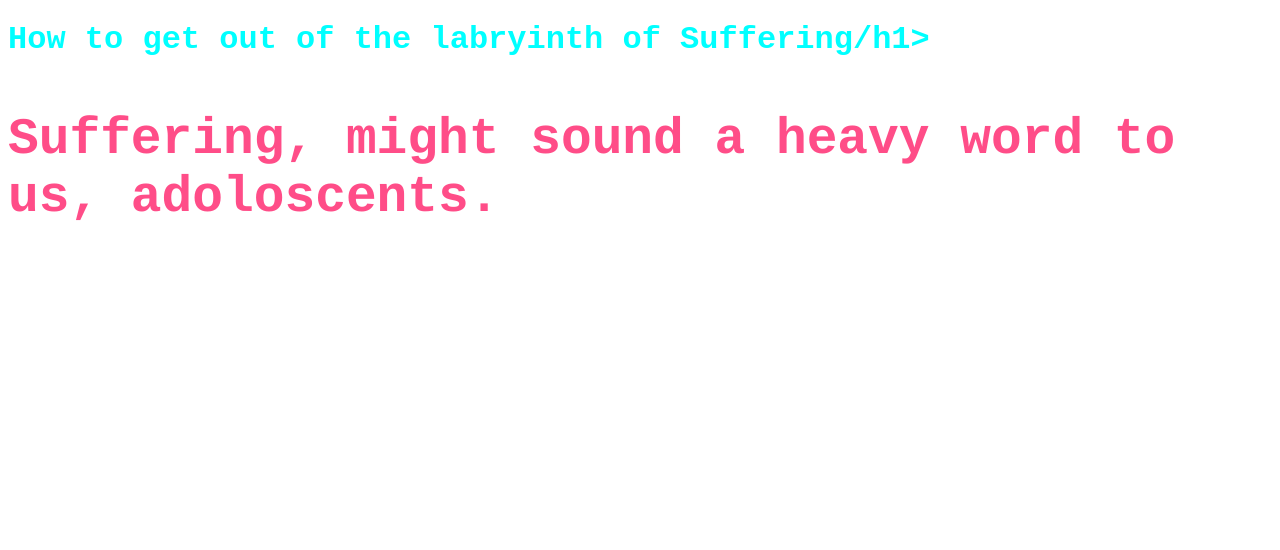
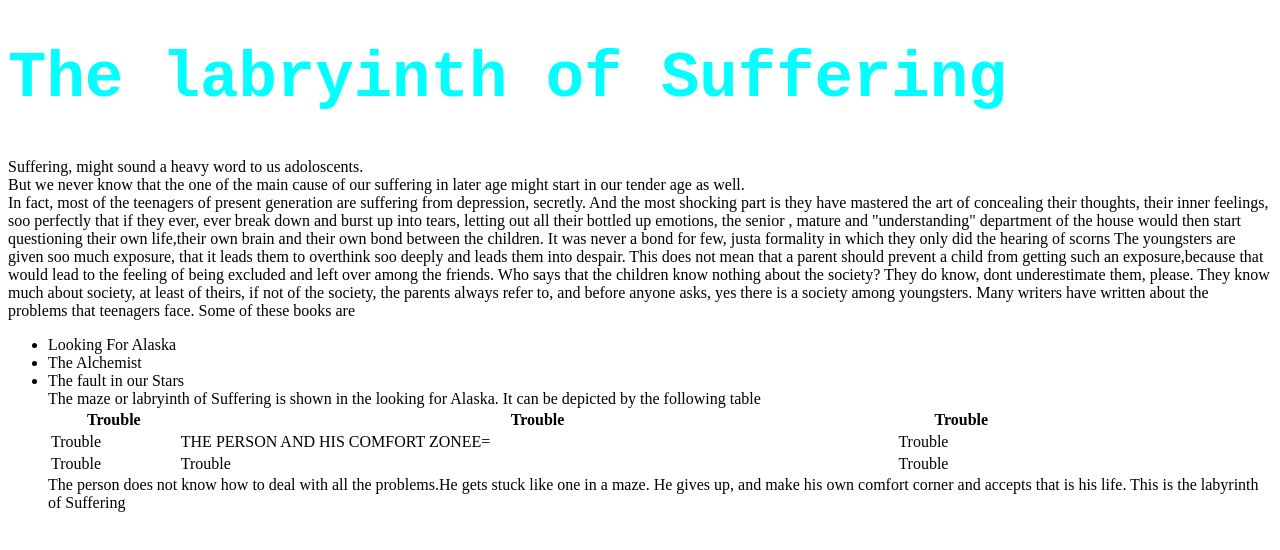
Before and after one commit to Anusha0808/HTML, a plain HTML site: page index.html in a window 1280 px wide. Drawn offline with Linux system fonts and the light colour scheme.

Commit message:
Update index.html

```diff
--- a/index.html
+++ b/index.html
@@ -5,7 +5,7 @@
 h1 {;
   color: #00ffff;
   font-family: "Courier New", Courier, monospace;
-  font-sizre: 400%;
+  font-size: 400%;
 p  {
   color: #ff4d88;
   font-family: courier;
@@ -15,8 +15,52 @@ p  {
 </head>
 <body>
 
-<h1>How to get out of the labryinth of Suffering/h1>
-<p>Suffering, might sound a heavy word  to us, adoloscents.</p>
+<h1>The labryinth of Suffering</h1>
+<p>Suffering, might sound a heavy word  to us adoloscents.
+  <br> But we never know that the one of the main cause of our suffering in later age might start in our tender age as well.
+  <br> In fact, most of the teenagers of present generation are suffering from depression, secretly. And the most shocking part
+  is
+ they have mastered the art of concealing their thoughts, their inner feelings, soo perfectly that if they ever,
+  ever break down and burst up into tears, letting out all their bottled up emotions, the senior , mature and "understanding"
+  department of the house would then start questioning
+  their own life,their own brain and their own bond between the children. It was never a bond for few, justa formality in which
+  they only did the hearing of scorns
+  The youngsters are given soo much exposure, that it leads them to overthink soo deeply and leads them into despair.
+  This does not mean that
+  a parent should prevent a child from getting such an exposure,because that would lead to the feeling of being excluded
+  and left over among the friends.
+  Who says that the children know nothing about the society? They do know, dont underestimate them, please.
+  They know much about  society, at least of theirs, if not of the society,
+  the parents always refer to, and before anyone asks, yes there is a society among youngsters.
+
+  Many writers have written about the problems that teenagers face. Some of these books are
+  <ul>
+    <li>Looking For Alaska</li>
+    <li>The Alchemist</li>
+    <li>The fault in our Stars</li>
+
+    The maze or labryinth of Suffering is shown in the looking for Alaska. It can be depicted by the following table
+
+    <table style="width:80%">
+  <tr>
+    <th>   Trouble  </th>
+    <th>   Trouble  </th>
+    <th>   Trouble  </th>
+  </tr>
+  <tr>
+    <td>   Trouble  </td>
+    <td>   THE PERSON AND HIS COMFORT ZONEE=</td>
+    <td>   Trouble  </td>
+  </tr>
+  <tr>
+    <td>   Trouble  </td>
+    <td>   Trouble  </td>
+    <td>   Trouble  </td>
+  </tr>
+</table>
+    The person does not know how to deal with all the problems.He gets stuck like one in a maze. He gives up, and make his own comfort corner and accepts that is his life. This is the labyrinth of Suffering
+  <br>
+  </p>
 
 </body>
-</html>
+  </html>
```
